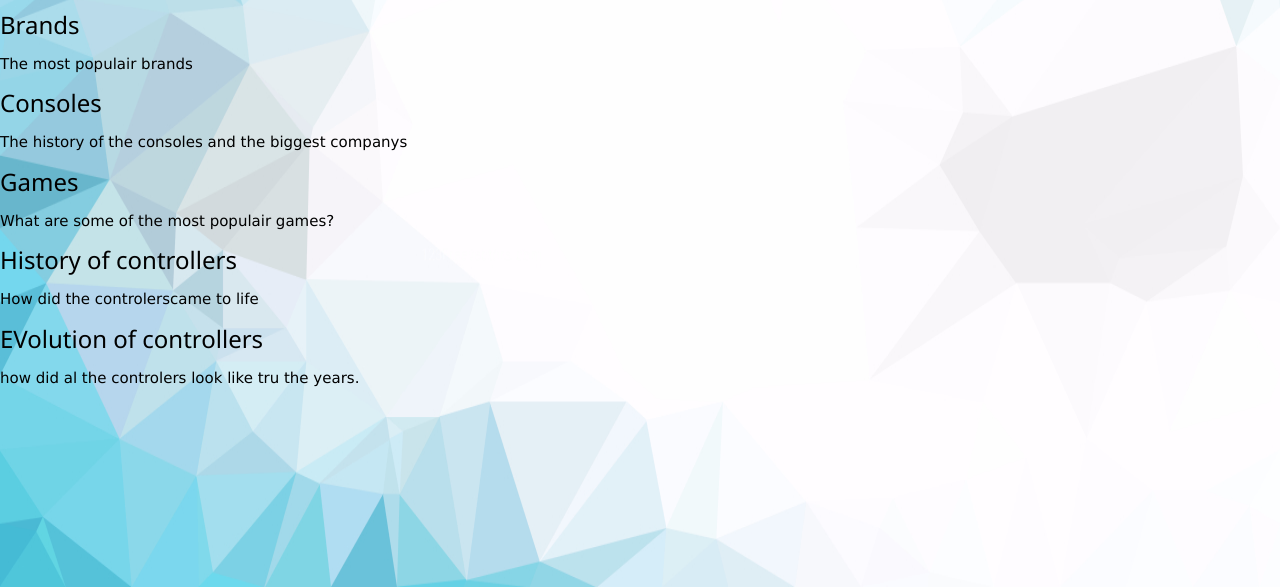
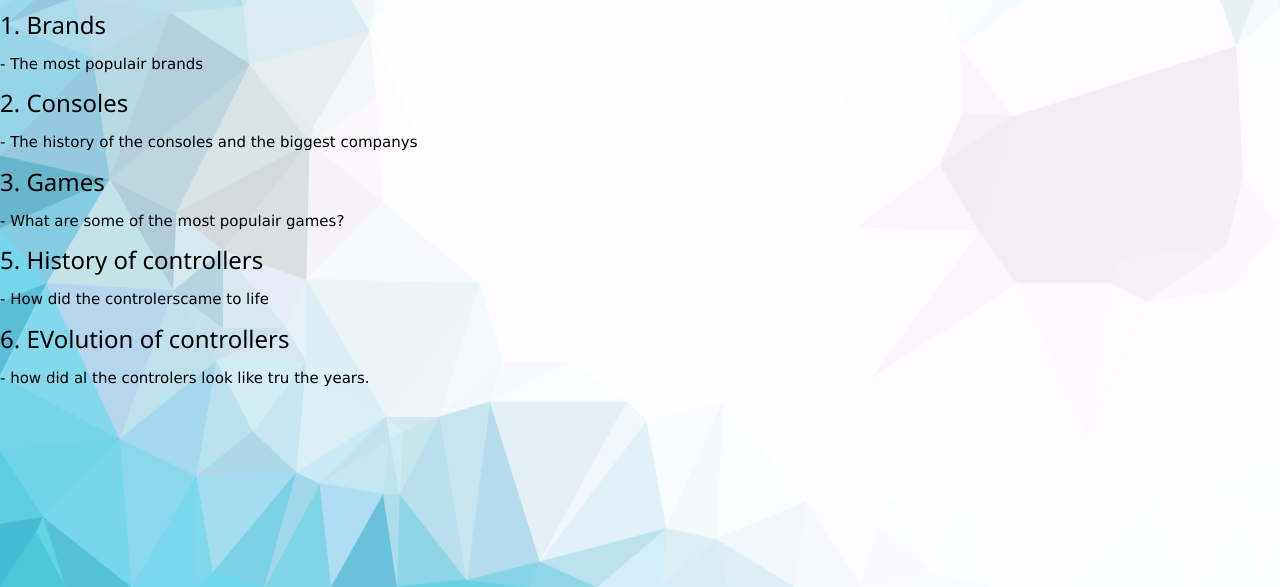
Before and after one commit to TimMercx/TimMercx.github.io, a plain HTML site: page index.html in a window 1280 px wide. Shown: the part 213-800 px from the top of the page. Drawn offline with nearby package versions, Linux system fonts and the light colour scheme.

Commit message:
Update index.html

```diff
--- a/index.html
+++ b/index.html
@@ -31,33 +31,33 @@ background-size: 100% 100%;
   <h2>Pages: </h2>
   <section>
 
-  <h3>Brands
+  <h3>1. Brands
   </h3>
-   The most populair brands
+   - The most populair brands
  <br>
         <h3>
-  Consoles
+  2. Consoles
 
  </h3>
-    The history of the consoles and the biggest companys
+   - The history of the consoles and the biggest companys
  <BR>
       <h3>
-Games
+3. Games
 </h3>
 
-   What are some of the most populair games?
+  - What are some of the most populair games?
 <BR>
     <h3>
-  History of controllers
+  5. History of controllers
   </h3>
 
-  How did the controlerscame to life
+  - How did the controlerscame to life
 <br>
         <h3>
-  EVolution of controllers
+  6. EVolution of controllers
 </h3>
 
-  how did al the controlers look like tru the years.
+  - how did al the controlers look like tru the years.
 
 <section>
   <article>
```
